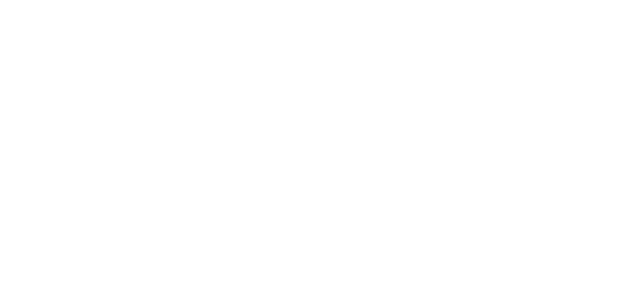
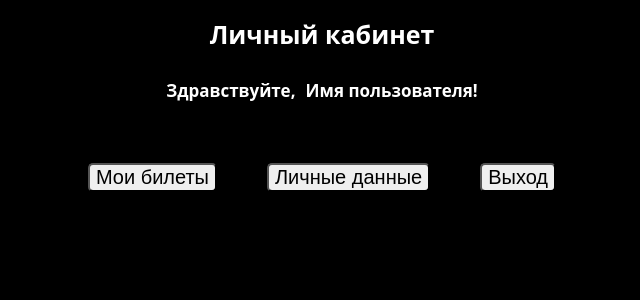
Before and after one commit to JeANSdv/KinoMirazh, a PHP site: page /lk.html in a window 1280 px wide. Before the commit the part shown is empty. Shown: the top 300 px of the page, without its empty margins (318-958 px from the left). Run offline with PHP 8.4, Linux system fonts and the light colour scheme.

Commit message:
страница лк

```diff
--- a/lk/lk.css
+++ b/lk/lk.css
@@ -2,3 +2,39 @@
     background-color: black;
     font-family: 'Open Sans', sans-serif;
 }
+
+.txtlk {
+color: white;
+font-size: 25px;
+display: flex;
+justify-content: center;
+}
+
+.names {
+display: flex;
+justify-content: center;
+gap: 10px;
+}
+
+.zdrav {
+color: white;
+font-size: 17px;
+}
+
+.namepers {
+color: white;
+font-size: 17px;
+}
+
+.block-buttons {
+margin-top: 50px;
+display: flex;
+justify-content: center;
+gap: 50px;
+
+}
+
+.pers-button {
+font-size: 20px;
+border-radius: 5px;
+}
--- a/lk/lk.html
+++ b/lk/lk.html
@@ -4,8 +4,25 @@
     <meta charset="UTF-8">
     <meta name="viewport" content="width=device-width, initial-scale=1.0">
     <title>Document</title>
+    <link rel="stylesheet" href="lk.css">
 </head>
 <body>
+    <!-- ТЕКСТ ЛК И ПРИВЕТСТВИЕ ПОЛЬЗОВАТЕЛЯ -->
+    <h1 class="txtlk">Личный кабинет</h1>
+        <div class="names">
+            <h1 class="zdrav">Здравствуйте, </h1>
+            <h1 class="namepers">Имя пользователя!</h1>
+        </div>
 
+    <!-- КНОПКИ В ЛК -->
+    <div class="block-buttons">
+        <a href=""><button class="pers-button">Мои билеты</button></a>
+
+        <a href=""><button class="pers-button">Личные данные</button></a>
+
+        <a href=""><button class="pers-button">Выход</button></a>
+
+
+    </div>
 </body>
 </html>
```
